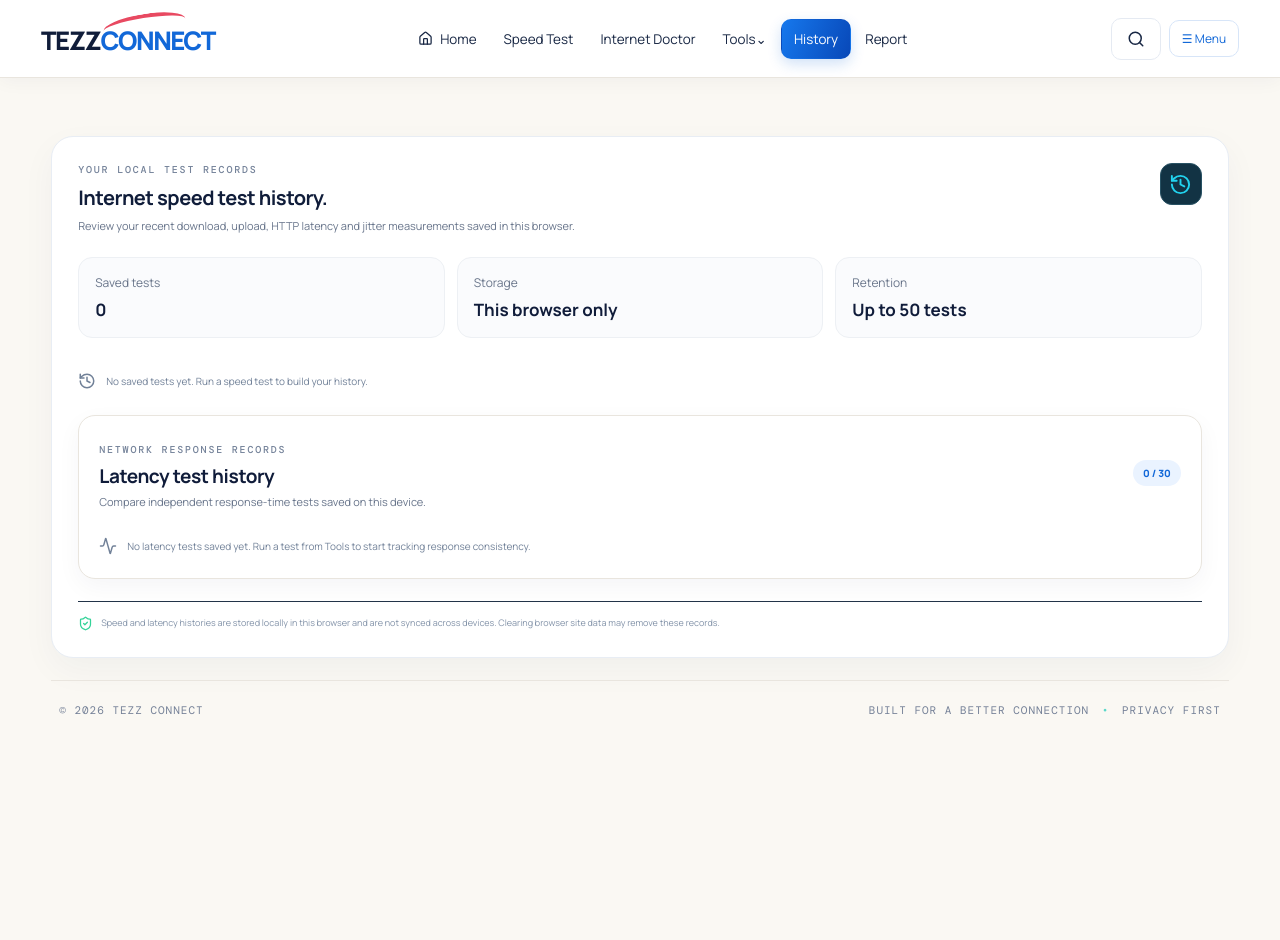
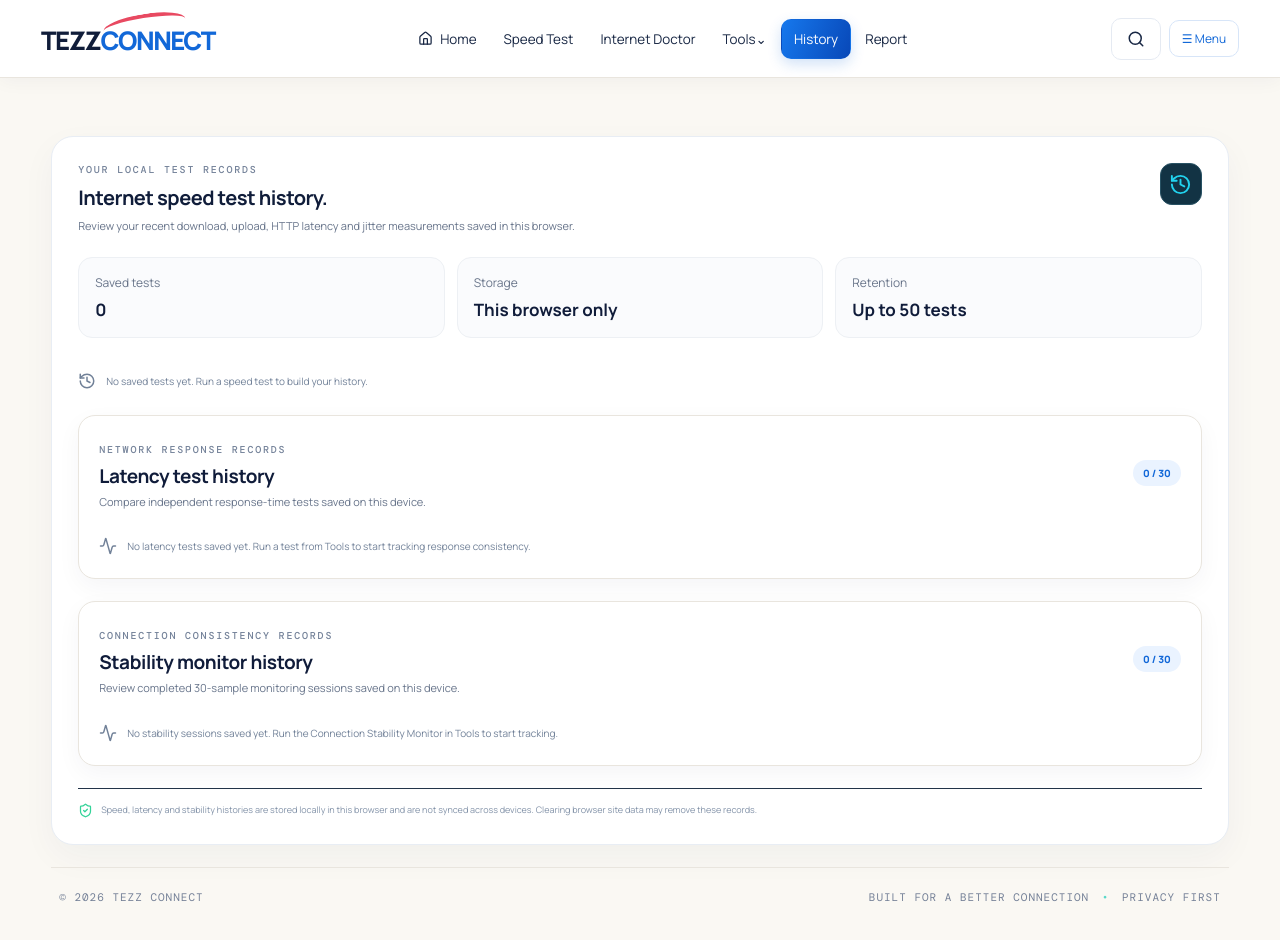
Before and after one commit to svish4934/tezz-connect, a React (Vite) app: page / in a window 1280 px wide. Both pictures are taken after a click on the button "History". Shown: the top 940 px of the page. Before the commit the page ends 800 px from the top, so only its background shows below. Built offline with nearby package versions, Linux system fonts and the light colour scheme.

Commit message:
Add stability monitor sessions to history page

```diff
--- a/src/App.tsx
+++ b/src/App.tsx
@@ -587,7 +587,14 @@ function App() {
                 <div className="latency-history-list">{latencyHistory.map((item,index)=><div className="latency-history-row" key={item.date}><span className="latency-history-index">#{index+1}</span><span className="latency-history-date">{new Date(item.date).toLocaleString()}</span><strong>{item.average.toFixed(1)} ms</strong><span>Jitter {item.jitter.toFixed(1)} ms</span><span>{item.failures}/12 failed</span></div>)}</div>
               </>}
             </div>
-            <div className="doctor-disclaimer"><ShieldCheck size={15}/> Speed and latency histories are stored locally in this browser and are not synced across devices. Clearing browser site data may remove these records.</div>
+            <div className="latency-history-section stability-history-section">
+              <div className="latency-history-heading"><div><span className="section-kicker">CONNECTION CONSISTENCY RECORDS</span><h3>Stability monitor history</h3><p>Review completed 30-sample monitoring sessions saved on this device.</p></div><span className="latency-history-count">{stabilityHistory.length} / 30</span></div>
+              {stabilityHistory.length === 0 ? <div className="empty-history"><Activity size={18}/><span>No stability sessions saved yet. Run the Connection Stability Monitor in Tools to start tracking.</span></div> : <>
+                {stabilityHistory.length > 1 && <div className="latency-history-comparison"><div><span>Latest average</span><strong>{stabilityHistory[0].average.toFixed(1)} ms</strong></div><div><span>Previous average</span><strong>{stabilityHistory[1].average.toFixed(1)} ms</strong></div><div><span>Change</span><strong>{Math.abs(stabilityHistory[0].average-stabilityHistory[1].average).toFixed(1)} ms {stabilityHistory[0].average < stabilityHistory[1].average ? 'faster' : stabilityHistory[0].average > stabilityHistory[1].average ? 'slower' : 'unchanged'}</strong></div></div>}
+                <div className="latency-history-list stability-history-list">{stabilityHistory.map((item,index)=><div className="latency-history-row" key={item.date}><span className="latency-history-index">#{index+1}</span><span className="latency-history-date">{new Date(item.date).toLocaleString()}</span><strong>{item.average.toFixed(1)} ms</strong><span>{item.spikes} spikes · {item.jitter.toFixed(1)} ms variation</span><span>{item.failures} failed</span></div>)}</div>
+              </>}
+            </div>
+            <div className="doctor-disclaimer"><ShieldCheck size={15}/> Speed, latency and stability histories are stored locally in this browser and are not synced across devices. Clearing browser site data may remove these records.</div>
           </section>}
           {activeTab === 'Report' && <section className="performance-report-panel">
             <div className="doctor-heading"><div><div className="section-kicker">TEZZ CONNECT PERFORMANCE SUMMARY</div><h2>Your internet performance report.</h2><p>A combined view of your latest speed, latency and connection stability measurements saved in this browser.</p></div><span className="doctor-symbol"><ClipboardCopy size={23}/></span></div>
```
